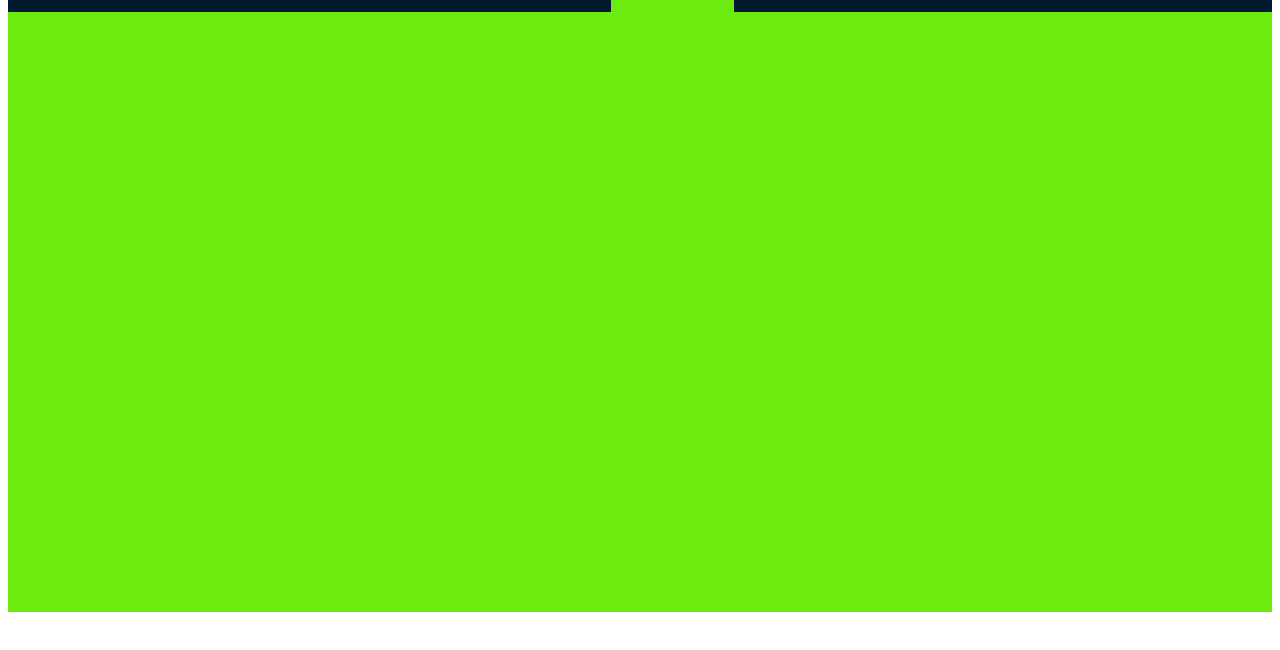
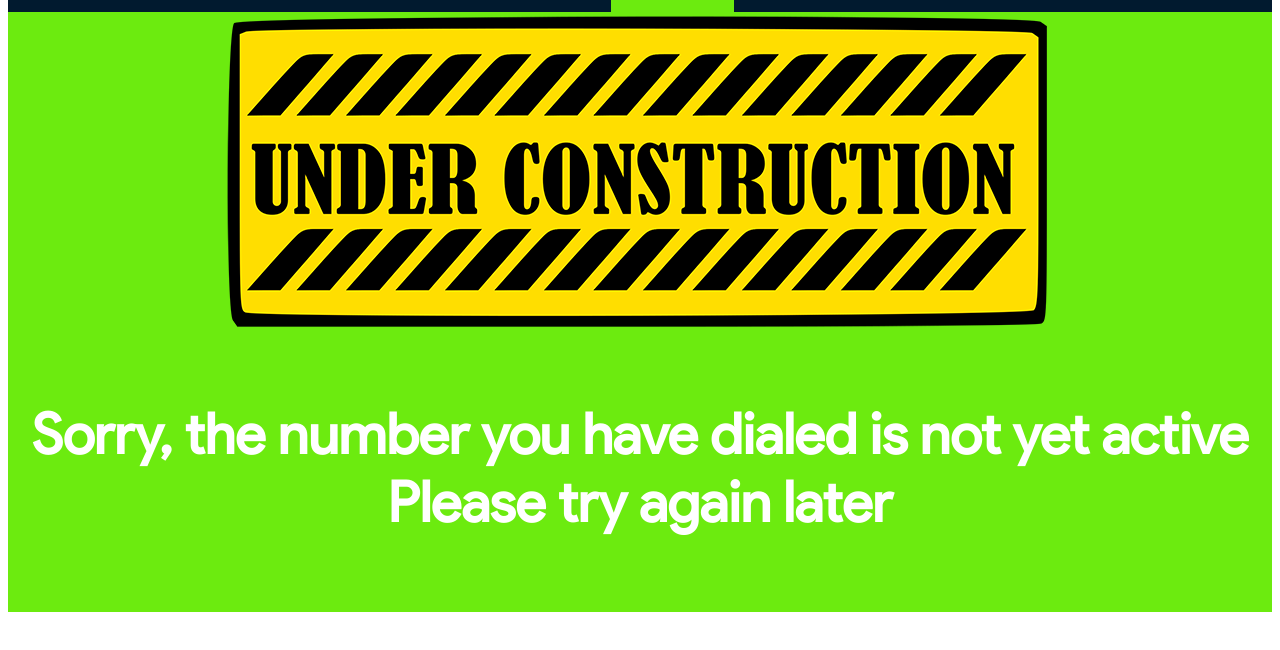
Before and after one commit to jacobssss14/EmpTech-Project, a plain HTML site: page Contacts.html in a window 1280 px wide. Shown: the part 60-710 px from the top of the page. Drawn offline with Linux system fonts and the light colour scheme.

Commit message:
v1.1.4 -merge with recent nightly builds -fixed non-constructed pages

```diff
--- a/Contacts.html
+++ b/Contacts.html
@@ -1,7 +1,7 @@
 <!--
 Empowerment Technologies Project
 Started Tues Sep 18 12:33PST
-Version 1.1.3
+Version 1.1.4
 Created by:
 Jacob Payag
 Dianne Rei Tiongco
@@ -10,7 +10,6 @@ Cherie Rose Pelagio
 <!DOCTYPE html>
 <html>
 <head>
-  <link rel="shortcut icon" href="logo.png">
   <title>Contacts</title>
   <link rel="stylesheet" href="style-contacts.css">
   <meta charset="utf-8">
@@ -32,4 +31,6 @@ Cherie Rose Pelagio
     </ul>
 
     <div class="header1"> <!-- main overview -->
+      <img src="construction.png" style="margin-left:auto; margin-right:auto;">
+      <h3> Sorry, the number you have dialed is not yet active </br> Please try again later </h3>
     </div>
--- a/style-about.css
+++ b/style-about.css
@@ -1,7 +1,7 @@
 /*
 Empowerment Technologies Project
 Started Tues Sep 18 12:33PST
-Version 1.1.3
+Version 1.1.4
 Created by:
 Jacob Payag
 Dianne Rei Tiongco
--- a/style-admissions.css
+++ b/style-admissions.css
@@ -1,7 +1,7 @@
 /*
 Empowerment Technologies Project
 Started Tues Sep 18 12:33PST
-Version 1.1.3
+Version 1.1.4
 Created by:
 Jacob Payag
 Dianne Rei Tiongco
@@ -74,4 +74,7 @@ div.header1 {
   background: #F49231;
   width: auto;
   height: 600px;
+  text-align: center;
+  color: white;
+  font-family: ProductSans;
 }
--- a/style-contacts.css
+++ b/style-contacts.css
@@ -1,7 +1,7 @@
 /*
 Empowerment Technologies Project
 Started Tues Sep 18 12:33PST
-Version 1.1.3
+Version 1.1.4
 Created by:
 Jacob Payag
 Dianne Rei Tiongco
@@ -74,4 +74,7 @@ div.header1 {
   background: #6CEB0F;
   width: auto;
   height: 600px;
+  text-align: center;
+  color: white;
+  font-family: ProductSans;
 }
--- a/style-courses.css
+++ b/style-courses.css
@@ -1,7 +1,7 @@
 /*
 Empowerment Technologies Project
 Started Tues Sep 18 12:33PST
-Version 1.1.3
+Version 1.1.4
 Created by:
 Jacob Payag
 Dianne Rei Tiongco
@@ -74,4 +74,7 @@ div.header1 {
   background: #F43172;
   width: auto;
   height: 600px;
+  text-align: center;
+  color: white;
+  font-family: ProductSans;
 }
--- a/style-programs.css
+++ b/style-programs.css
@@ -1,7 +1,7 @@
 /*
 Empowerment Technologies Project
 Started Tues Sep 18 12:33PST
-Version 1.1.3
+Version 1.1.4
 Created by:
 Jacob Payag
 Dianne Rei Tiongco
@@ -74,4 +74,7 @@ div.header1 {
   background: #D4F431;
   width: auto;
   height: 600px;
+  text-align: center;
+  color: white;
+  font-family: ProductSans;
 }
--- a/style-teachers.css
+++ b/style-teachers.css
@@ -1,7 +1,7 @@
 /*
 Empowerment Technologies Project
 Started Tues Sep 18 12:33PST
-Version 1.1.3
+Version 1.1.4
 Created by:
 Jacob Payag
 Dianne Rei Tiongco
@@ -74,4 +74,7 @@ div.header1 {
   background: #F431F4;
   width: auto;
   height: 600px;
+  text-align: center;
+  color: white;
+  font-family: ProductSans;
 }
```
Also changed, not shown: About.html (+5 -5 lines), Admissions.html (+3 -1 lines), Courses.html (+3 -1 lines), Programs.html (+3 -1 lines), Teachers.html (+3 -1 lines), index.html (+1 -1 lines), style-home.css (+4 -4 lines), chat.png (added).
